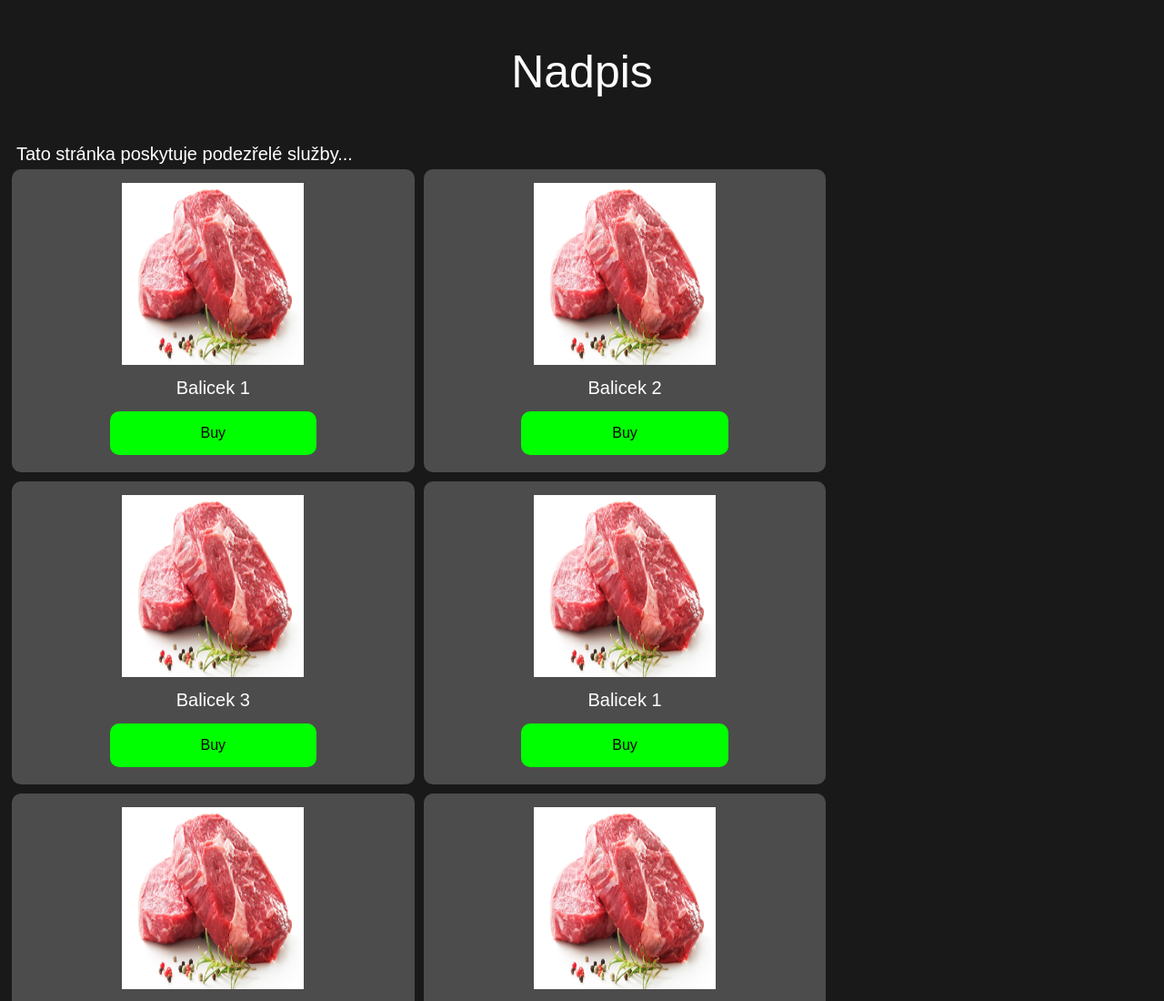
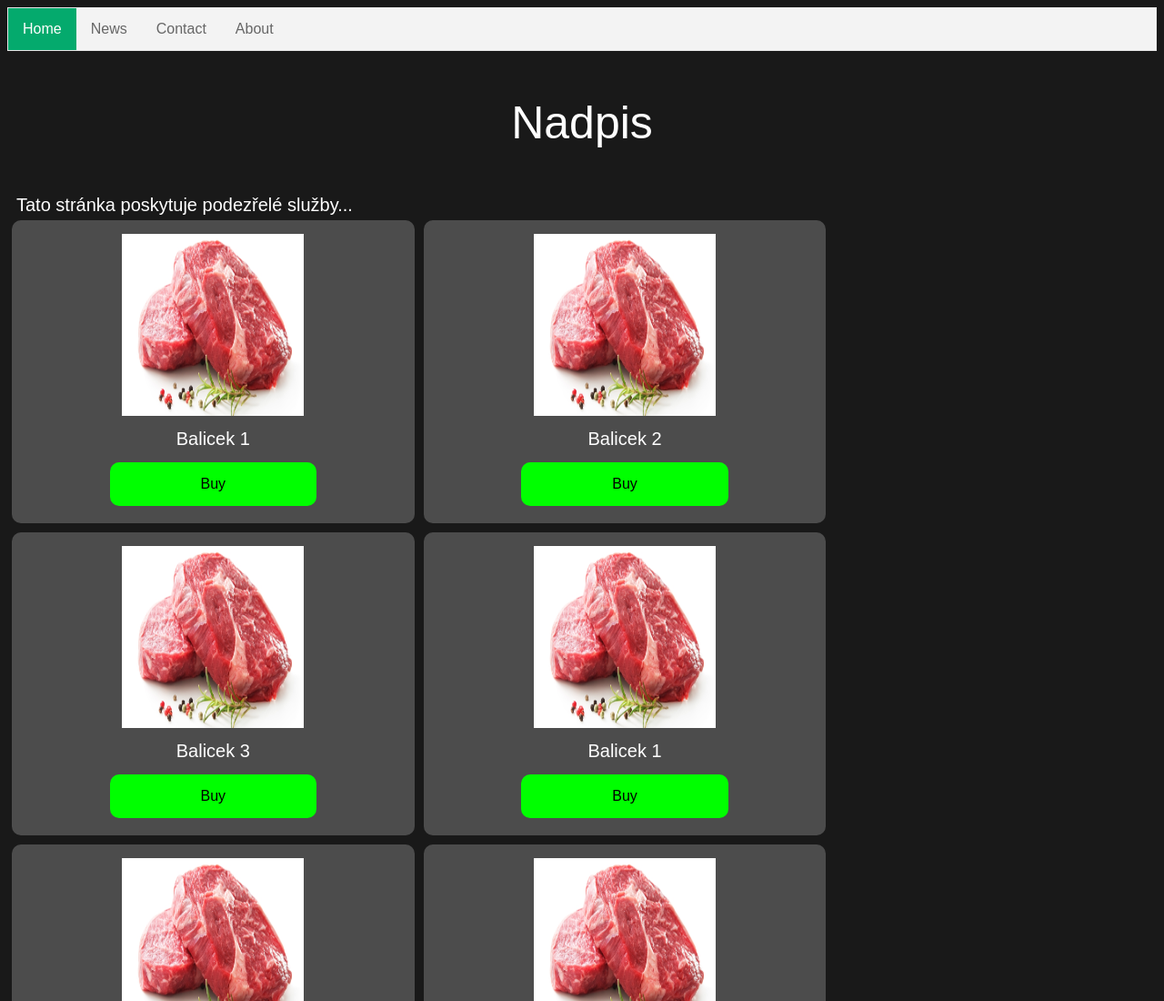
Before and after one commit to Rocek223/Rocek223.github.io, a plain HTML site: page Index.html in a window 1280 px wide. Shown: the top 1100 px of the page at 91% size. Drawn offline with Linux system fonts and the light colour scheme.

Commit message:
Task bar

```diff
--- a/Index.html
+++ b/Index.html
@@ -62,10 +62,47 @@
     border-radius: 10px;
     background-color: rgba(128, 128, 128, 0.5);
   }
+    ul {
+      list-style-type: none;
+      margin: 0;
+      padding: 0;
+      overflow: hidden;
+      border: 1px solid #e7e7e7;
+      background-color: #f3f3f3;
+    }
 
+    li {
+      float: left;
+    }
+
+    li a {
+      display: block;
+      color: #666;
+      text-align: center;
+      padding: 14px 16px;
+      text-decoration: none;
+    }
+
+    li a:hover:not(.active) {
+      background-color: #ddd;
+    }
+
+    li a.active {
+      color: white;
+      background-color: #04AA6D;
+    }
   </style>
 
   <body>
+    <top>
+      <ul>
+        <li><a class="active" href="#home">Home</a></li>
+        <li><a href="Index.html">News</a></li>
+        <li><a href="#contact">Contact</a></li>
+        <li><a href="#about">About</a></li>
+      </ul>
+    </top>
+    <content>
       <p> Nadpis </p>
       <Text01> Tato stránka poskytuje podezřelé služby... </Text01>
 
@@ -113,5 +150,6 @@
         </div>
         <button> Buy </button>
       </div>
+    </content>
   </body>
 </html>
```
Lines whose indentation alone changed are shown as unchanged.
